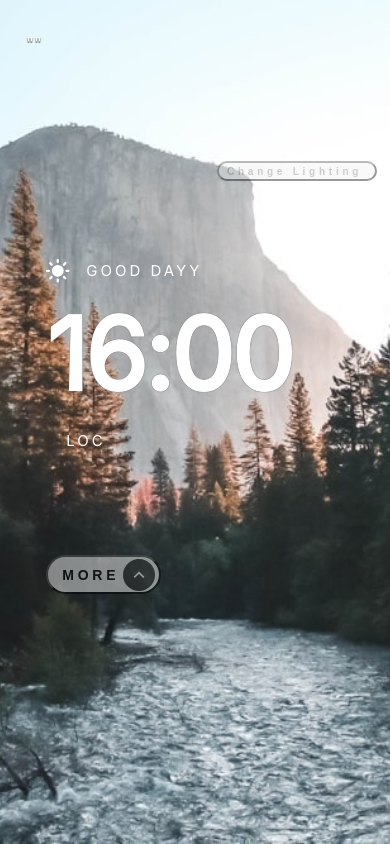
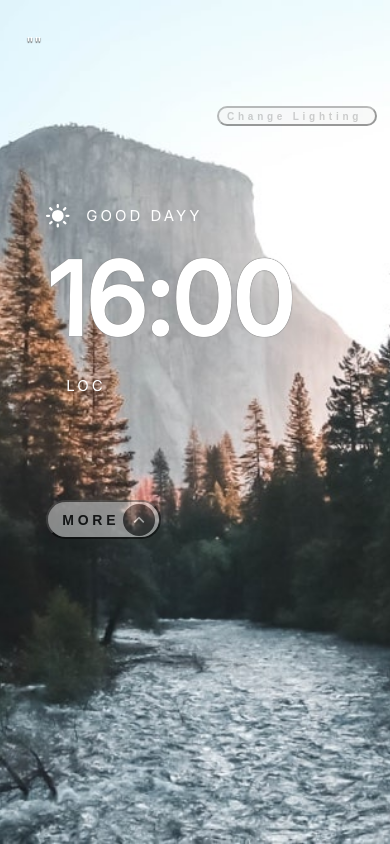
Before and after one commit to marfff/IP-International-clock-calender, a React (Create React App) app: page / in a window 390 px wide. Built offline with nearby package versions, Linux system fonts and the light colour scheme; no server answers.

Commit message:
feature/iphone screensize
feature/iphone screensize

```diff
--- a/src/App.css
+++ b/src/App.css
@@ -108,7 +108,7 @@
 
 .time {
 	position: fixed;
-	top: 255px;
+	top: 200px;
 	width: 100%;
 	left: 26px;
 }
```
